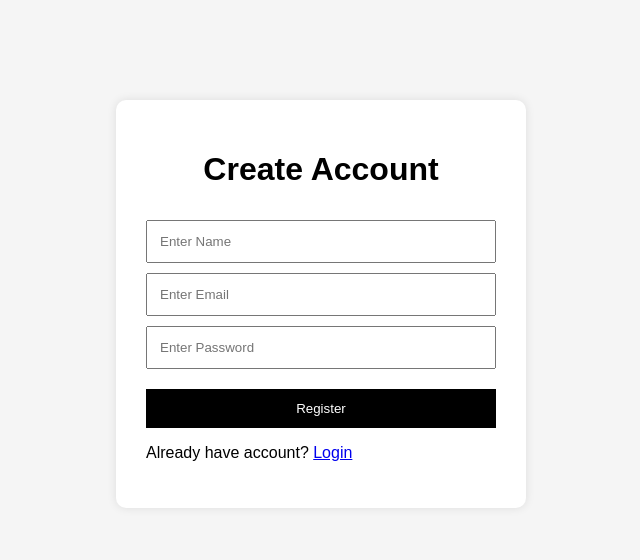
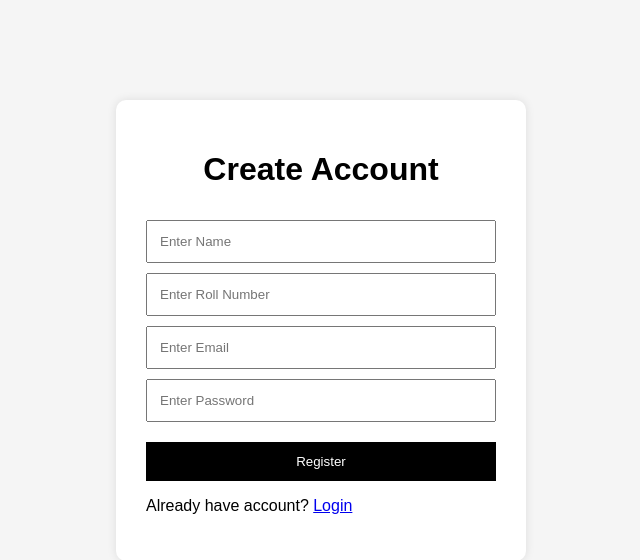
Before and after one commit to QuantaBoy/Coding-Platform-Tracking-System, a Python web app: template frontend/templates/register.html in a window 1280 px wide. Shown: the top 560 px of the page, without its empty margins (319-959 px from the left). Run offline with Jinja, Linux system fonts and the light colour scheme; the template is opened without the code that fills it, so the values that code supplies are empty.

Commit message:
Done Roll Number

```diff
--- a/frontend/js/auth.js
+++ b/frontend/js/auth.js
@@ -6,6 +6,8 @@ async function registerUser() {
     // Get name from input field
     const name = document.getElementById("name").value
 
+    // Get roll number
+    const roll_number = document.getElementById("roll_number").value
 
     // Get email
     const email = document.getElementById("email").value
@@ -36,7 +38,7 @@ async function registerUser() {
 
             // Convert JS object → JSON string
             body: JSON.stringify({
-
+                roll_number,
                 name,
                 email,
                 password
@@ -67,8 +69,8 @@ async function registerUser() {
 // =====================================
 async function loginUser() {
 
-    // Get email value
-    const email = document.getElementById("email").value
+    // Get roll number value
+    const roll_number = document.getElementById("roll_number").value
 
 
     // Get password value
@@ -92,8 +94,7 @@ async function loginUser() {
 
             // Convert object into JSON
             body: JSON.stringify({
-
-                email,
+                roll_number,
                 password
             })
         }
@@ -111,8 +112,8 @@ async function loginUser() {
     // Temporary login success action
     if (data.message === "Login Successful") {
 
-        // Save the user's user_id for the complete profile page
-        localStorage.setItem("user_id", data.user_id)
+        // Save the user's roll_number for the complete profile page
+        localStorage.setItem("roll_number", data.roll_number)
 
         alert("Login Working Successfully")
         window.location.href = "complete_profile.html"
--- a/frontend/templates/register.html
+++ b/frontend/templates/register.html
@@ -28,6 +28,12 @@
             placeholder="Enter Name"
         >
 
+        <!-- Roll Number input field -->
+        <input
+            type="text"
+            id="roll_number"
+            placeholder="Enter Roll Number"
+        >
 
         <!-- Email input field -->
         <input
```
Also changed, not shown: frontend/js/profile.js (+5 -8 lines), frontend/templates/login.html (+4 -4 lines).
